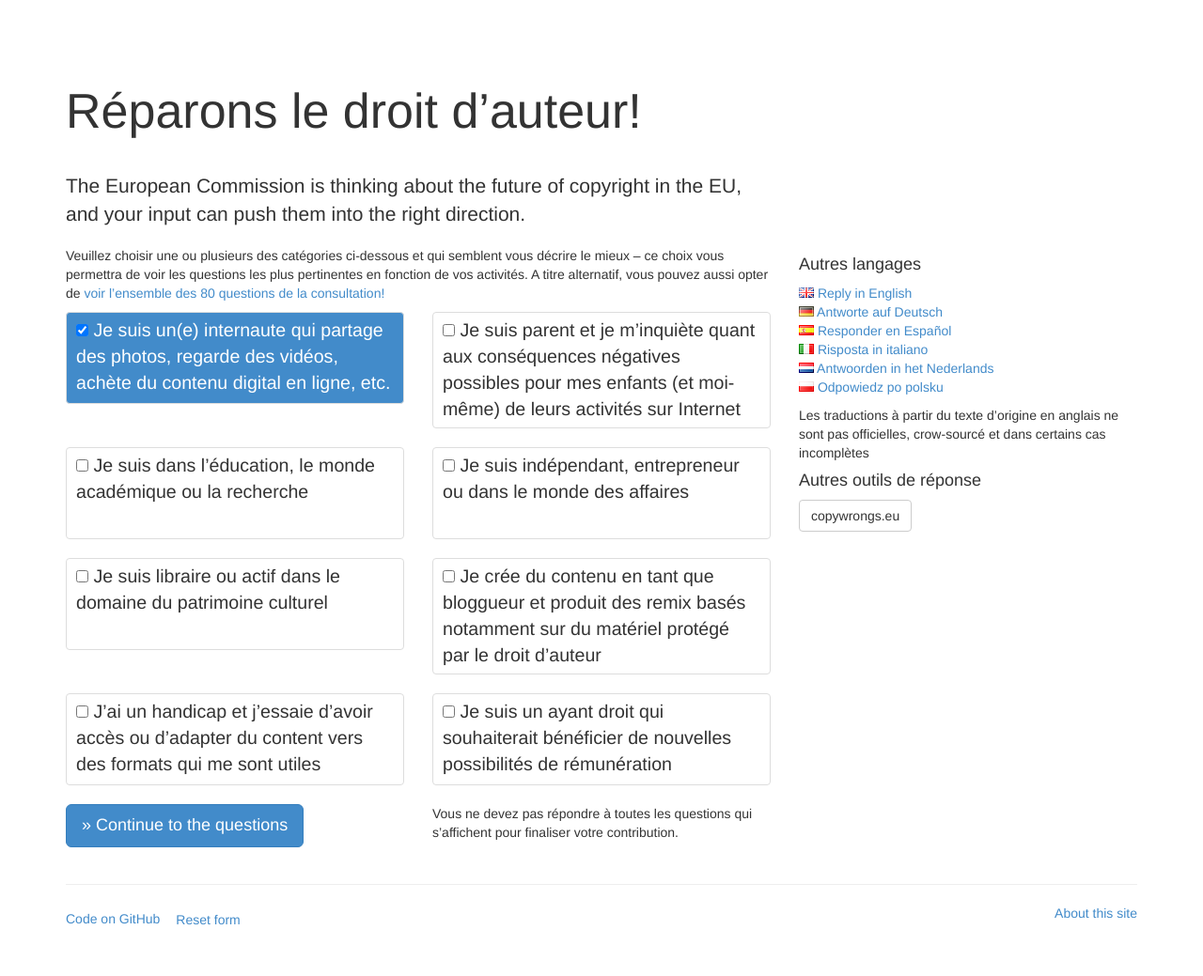
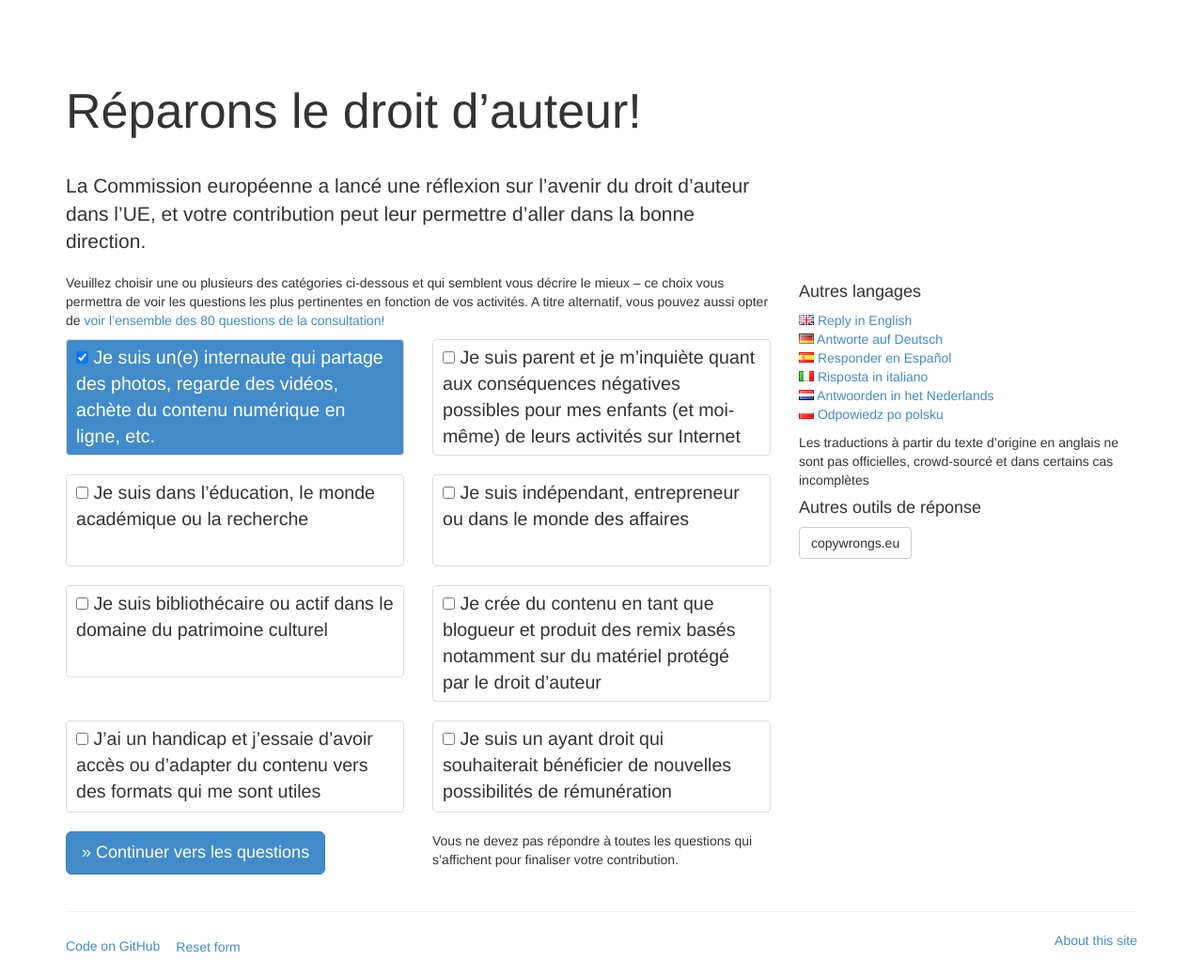
Before and after one commit to okfde/eucopyright, a Jekyll site: the page built from fr/index.html, in a window 1280 px wide. Shown: the whole page at 94% size. Built offline with Jekyll 4.4.1, drawn with Linux system fonts in a browser that asks for light colours; comment, search, counter and statistics services are not loaded; before the commit the page ends 1010 px from its top, so only the background shows below that; some of the changed lines change nothing that is shown.

Commit message:
Update persona.yml

```diff
--- a/_data/persona.yml
+++ b/_data/persona.yml
@@ -5,7 +5,7 @@ translations:
     es: Acceso a contenido en bibliotecas y archivos
     pl: Dostęp do treści w bibliotekach i archiwach
     nl: Toegang to content in bibliotheken en archieven
-    fr:
+    fr: Accès au contenu de bibliothèques et archives
   accesstocontent:
     de: Zugang zu Inhalten
     en: Access to Content
@@ -19,90 +19,91 @@ translations:
     es: Casi terminado!
     pl: Niemal gotowe!
     nl: Bijna klaar!
-    fr:
+    fr: Presque terminé!
   blogger:
     de: Ich schaffe Inhalte als Blogger/in und produziere Remixe aus geschütztem Material
     en: I’m creating content as a blogger and produce remixes of protected material
     es: Creo contenidos como bloguero y produzco contenido derivado de material protegido
     pl: Tworzę treści jako bloger/ka lub remiksuję treści chronione prawem autorskim
     nl: Ik creëer content als blogger of maak remixen met auteursrechtelijk beschermde werken
-    fr: Je crée du contenu en tant que bloggueur et produit des remix basés notamment sur du matériel protégé par le droit d’auteur
+    fr: Je crée du contenu en tant que blogueur et produit des remix basés notamment sur du matériel protégé par le droit d’auteur
   continuequestions:
     de: Weiter zu den Fragen
     en: Continue to the questions
     es: Continuar con las preguntas
     pl: Obejrzyj pytania
     nl: Ga naar de vragen
-    fr:
+    fr: Continuer vers les questions
   disabilities:
     de: Behinderungen
     en: Disabilities
     es: Discapacidad
     pl: Niepełnosprawność
     nl: Beperkingen
-    fr:
+    fr: Handicaps
   disabled:
     de: Ich habe eine Behinderung und versuche Inhalte in Formaten zu finden, die ich nutzen kann
     en: I’m a disabled user trying to access or adapt content in formats that I can actually use
     es: Tengo alguna discapacidad al intentar acceder o adaptar contenidos a formatos usables
     pl: Jestem osobą niepełnosprawną i zależy mi na dostępie do treści w formatach, z których mogę korzystać
     nl: Ik ben een gebruiker met beperkingen die probeert toegang te krijgen tot content, of content probeert om te zetten in formaten die bruikbaar zijn voor mij
-    fr: J’ai un handicap et j’essaie d’avoir accès ou d’adapter du content vers des formats qui me sont utiles
+    fr: J’ai un handicap et j’essaie d’avoir accès ou d’adapter du contenu vers des formats qui me sont utiles
   downloadonly:
     de: 'Das Dokument wird jetzt heruntergeladen. Bitte sende es per E-Mail an:'
     en: 'The document is now downloading. Please send it by email to:'
     es: 'El documento se está descargando. Por favor, envíalo por email a:'
     pl: 'Trwa ściąganie dokumentu. Proszę wysłać go pocztą elektroniczną do:'
     nl: 'Het document wordt nu gedownload. Mail het aub naar:'
-    fr:
+    fr: 'Le document est en train de télécharger. Veuillez l’envoyer par courriel à :'
   downloadtoown:
     de: Herunterladen zum Erwerb digitaler Inhalte
     en: Download to own digital content
     es: Descarga para adquirir contenidos digitales
     pl: Ściąganie treści cyfrowych w celu ich posiadania
-    fr:
+    nl: Downloaden van aangekochte content
+    fr: Télécharger suite à une acquisition de contenu numérique
   elending:
     de: Elektronische Ausleihe
     en: E-Lending
     es: Préstamo electrónico
     pl: Wypożyczenia elektroniczne
     nl: Uitlenen van digitale werken (e-lending)
-    fr:
+    fr: Prêts électroniques
   email:
     de: 'Optional: </span>Deine E-Mail-Adresse'
     en: 'Optional: </span>Your email address'
     es: 'Opcional: </span>Dirección de email'
     pl: 'Opcjonalnie: </span>Proszę podać adres email'
     nl: 'Facultatief: </span>Uw e-mail adres:'
-    fr:
+    fr: 'Facultatif: </span>Votre adresse e-mail: '
   emaildocument:
     de: Das fertige Dokument wird an deine E-Mail-Adresse geschickt.
     en: The finished document will be sent to your email address.
     es: El documento final se enviará a tu dirección de email.
     pl: Gotowy dokument zostanie wysłany na podany adres email.
-    nl: Het ingevulde document zal naar uw e-mail adres gestuurd worden.
-    fr:
+    nl: Het door u ingevulde document zal naar uw e-mail adres verstuurd worden.
+    fr: Le document rempli par vos soins sera envoyé vers votre adresse e-mail.
   emaildocumentpossible:
     de: Wir können dir das fertige Dokument zuschicken.
     en: We can send you the finished document by email.
     es: Podemos enviarte el focumento final por email.
     pl: Możesz otrzymać gotowy dokument pocztą elektroniczną.
-    nl: We kunnen u het ingevulde document per e-mail vesturen.
-    fr:
+    nl: We kunnen het door u het ingevulde document per e-mail naar u vesturen.
+    fr: Le document rempli par vos soins sera envoyé vers votre adresse e-mail.
   emailprivacy:
     de: Deine E-Mail-Adresse und alle anderen Angaben werden nur dazu genutzt, dir das fertige Dokument zu schicken.
     en: Your email address and all other input will <strong>not</strong> be used except for sending you the finished document.
     es: Tu email y cualquier otro dato introducido <strong>no</strong> será usado para otra cosa que el envío del documento final.
     pl: Podany adres emailowy oraz inne podane informacje <strong>nie zostaną</strong> wykorzystane inaczej niż w celu wysłania gotowego dokumentu.
-    nl: Uw e-mail adres en all andere informatie zal <strong>niet</strong> gebruikt worden, behalve om het ingevulde document naar u te versturen.
-    fr:
+    nl: Uw e-mail adres en alle andere informatie zal <strong>niet</strong> gebruikt worden, behalve om het ingevulde document naar u te versturen.
+    fr: Votre adresse e-mail et toute autre information ne seront <strong>pas</strong> utilisés, sauf dans le but de vous envoyer le document rempli par vos soins.
   enduser:
     de: Ich bin Online-Nutzer/in und teile Bilder, sehe Videos an, kaufe Medien online, etc.
     en: I’m an online user who shares pictures, watches videos, buys media online, etc.
     es: Soy un usuario en línea que comparte imágenes, ve vídeos, compra contenido online, etc.
     pl: Jestem internautą, który dzieli się zdjęciami, ogląda wideo, kupuje treści, itd.
     nl: Ik ben een online gebruiker die foto's deelt, video's bekijkt, online media koopt, enz.
-    fr: Je suis un(e) internaute qui partage des photos, regarde des vidéos, achète du contenu digital en ligne, etc.
+    fr: Je suis un(e) internaute qui partage des photos, regarde des vidéos, achète du contenu numérique en ligne, etc.
   entrepreneur:
     de: Ich bin Freiberufler/in, Unternehmer/in oder Geschäftsperson
     en: I’m a freelancer, entrepreneur or businessperson
@@ -116,21 +117,21 @@ translations:
     es: <span class="guide">Las explicaciones coloreadas así</span> se han agrupado por una amplia muestra representativa de grupos de interés de toda Europa, desde titulares de derechos hasta ONG's de interés público pasando por grandes representantes de los consumidores y otros. <a target="_blank" href="http://fixcopyright.eu/about-us/">Más información aquí.</a>
     pl: <span class="guide">Wyjaśnienia w tym kolorze</span> zostały przygotowane przez szeroką koalicję europejskich grup interesu, od posiadaczy praw przez organizacje społeczne działające w imię interesu publicznego, po grupy konsumenckie - i liczne inne podmioty. <a target="_blank" href="http://fixcopyright.eu/about-us/">Dowiedz się więcej, kim jesteśmy.</a>
     nl: <span class="guide">De uitleg ingekleurd zoals dit</span> werd opgesteld door een brede dwarsdoorsnede van belangengroepen uit heel Europe, gaande van rechthebbenden, NGOs die het publiek belang behartigen tot grote consumentenorganisaties en alles daartussen. Om meer te weten, <a target="_blank" href="http://fixcopyright.eu/about-us/">klik hier</a>
-    fr: <span class="guide">Les explications sur un fond comme celui-ci</span> ont été rédigées par un large éventail de groupes d’intérêts basés dans toute l’Europe, allant d’ayants droits à des ONG d’intérêt public, en passant par des organisations de protection du consommateur. Pour en savoir plus, <a target="_blank" href="http://fixcopyright.eu/about-us/">cliquze ici</a>
+    fr: <span class="guide">Les explications sur fond coloré</span> ont été rédigées par un large éventail de groupes d’intérêts basés dans toute l’Europe, allant d’ayants droits à des ONG d’intérêt public, en passant par des organisations de protection du consommateur. Pour en savoir plus, <a target="_blank" href="http://fixcopyright.eu/about-us/">cliquez ici</a>
   fullname:
     de: Dein voller Name
     en: Your full name
     es: Nombre completo
     pl: Imię i nazwisko
     nl: Uw volledige naam
-    fr:
+    fr: Votre nom complet
   interoperability:
     de: Interoperabilität von Identifikationsmerkmalen
     en: Interoperability of identifiers
     es: Interoperabilidad de identificadores
     pl: Interoperacyjność identyfikatorów
     nl: Interoperabiliteit van identifiers
-    fr:
+    fr: Interopérabilité d’identifiants
   introparagraph:
     de: Wähle eine oder mehrere Kategorien aus, die dich am besten beschreiben – das führt dich zu den Fragen, die am Relevantesten für dich sind. Alternativ kannst du, wenn du genau Mut hast, <a href="/de/full/">auch dir alle 80 Fragen der Konsultation anschauen!</a>
     en: Select one or more categories below that best describe you – this will lead you to the questions that are most relevant to your activities. Alternatively, if you are brave enough, <a href="/en/">have a look at all 80 consultation questions!</a>
@@ -142,49 +143,49 @@ translations:
     de: Übersetzungen in andere Sprachen als Englisch sind inoffiziell, crowd-gesourced und möglicherweise unvollständig.
     en: Translations in languages other than English are unofficial, crowd-sourced and possibly incomplete.
     nl: Vertalingen in andere talen dan het Engels zijn niet officieel, gecrowdsourced en mogelijks onvolledig.
-    fr: Les traductions à partir du texte d’origine en anglais ne sont pas officielles, crow-sourcé et dans certains cas incomplètes
+    fr: Les traductions à partir du texte d’origine en anglais ne sont pas officielles, crowd-sourcé et dans certains cas incomplètes
   librarian:
     de: Ich bin Bibliothekar/in oder aktiv im Bereich kulturelles Erbe
     en: I’m a librarian or active in the cultural heritage area
     es: Soy bibliotecario o un activo en el área de patrimonio cultural
     pl: Jestem bibliotekarką/rzem lub inaczej działam sferze dziedzictwa kulturowego
     nl: Ik ben een bibliothecaris of actief in de cultureel erfgoedsector
-    fr: Je suis libraire ou actif dans le domaine du patrimoine culturel
+    fr: Je suis bibliothécaire ou actif dans le domaine du patrimoine culturel
   limitations:
     de: Beschränkungen und Ausnahmen
     en: Limitations and exceptions
     es: Limitaciones y excepciones
     pl: Ograniczenia i wyjątki
     nl: Beperkingen en uitzonderingen
-    fr:
+    fr: Limitations et exceptions
   linking:
     de: Verlinken und Browsen
     en: Linking and Browsing
     es: Enlaces y navegación web
     pl: Linkowanie i przeglądanie
     nl: Linken en surfen
-    fr:
+    fr: Liens et navigation
   massdigitisation:
     de: Massen-Digitalisierung
     en: Mass digitisation
     es: Digitalización masiva
     pl: Masowa digitalizacja
     nl: Massadigitalisering
-    fr:
+    fr: Numérisation en masse
   namehelp:
     de: Bitte gib deinen Namen an, damit deine Stimme bei der EU zählt.
     en: Please provide your name to make your voice count.
     es: Por favor, introduce tu nombre para que su voz cuente.
     pl: Proszę podać swoje imię i nazwisko, aby głos był wazny.
     nl: Gelieve uw naam op te geven zodat uw stem gehoord wordt.
-    fr:
+    fr: Merci de préciser votre nom, afin de vous assurer que votre voix soit entendue.
   offpremiseaccess:
     de: Online-Zugang zu Bibliotheksbeständen
     en: Off-premises access to library collections
     es: Acceso desde otros sitios a los fondos bibliotecarios
     pl: Dostęp do zasobów bibliotek poza ich murami
     nl: Online toegang to bibliotheekcollecties
-    fr:
+    fr: Accès hors des bibliothèques à leur collection d’ouvrages
   otherguides:
     de: Andere Antwortwerkzeuge
     en: Other answering tools
@@ -198,7 +199,7 @@ translations:
     es: Otras cuestiones
     pl: Inne kwestie
     nl: Andere problemen
-    fr:
+    fr: Autres problèmes
   otherlanguages:
     de: Andere Sprachen
     en: Other languages
@@ -219,14 +220,14 @@ translations:
     es: Se aplica la <a href="http://ec.europa.eu/internal_market/consultations/2013/copyright-rules/docs/privacy-statement_en.pdf">Declaración de Privacidad de la Comisión Europea</a>.
     pl: Konsultacje są objęte <a href="http://ec.europa.eu/internal_market/consultations/2013/copyright-rules/docs/privacy-statement_en.pdf">regulaminem ochrony prywatności Komisji Europejskiej</a>.
     nl: Het <a href="http://ec.europa.eu/internal_market/consultations/2013/copyright-rules/docs/privacy-statement_en.pdf">privacy beleid van de Europese Commissie</a> is van toepassing.
-    fr:
+    fr: La <a href="http://ec.europa.eu/internal_market/consultations/2013/copyright-rules/docs/privacy-statement_en.pdf">procédure de la Commission européenne relative à la vie privée</a> est d’application.
   privatecopying:
     de: Privatkopie und Fotokopie
     en: Private Copying &amp; reprography
     es: Copia privada y la reprografía
     pl: Prywatne kopiowanie i reprografia
     nl: Thuiskopie &amp; reprografie
-    fr:
+    fr: Copie privée et réprographie
   questionhint:
     de: Du musst nicht alles ausfüllen und kannst Fragen auslassen, wenn du möchtest.
     en: You do not have to fill out everything and can skip questions if you want to.
@@ -238,28 +239,28 @@ translations:
     es: Registro de obras
     pl: Rejestracja utworów
     nl: Registratie van werken
-    fr:
+    fr: Enregistrement d’oeuvres
   remuneration:
     de: Faire Vergütung von Autoren &amp; Künstlern
     en: Fair remuneration of authors &amp; performers
     es: Remuneración justa de los autores y artistas
     pl: Sprawiedliwe wynagrodzenia twórców i wykonawców
     nl: Billijke vergoeding voor auteurs en uitvoerende kunstenaars
-    fr:
+    fr: Rémunération équitable des auteurs et artistes
   research:
     de: Forschung
     en: Research
     es: Investigación
     pl: Badania
     nl: Onderzoek
-    fr:
+    fr: Recherche
   respectforrights:
     de: Respekt für Rechte
     en: Respect for rights
     es: Respeto a los derechos
     pl: Poszanowanie praw
     nl: Respect voor rechten
-    fr:
+    fr: Respect des droits
   rightsholder:
     de: Ich bin Rechteinhaber/in und würde gerne von neuen Formen der Vergütung profitieren
     en: I’m a rightsholder that would like to benefit from new forms of remuneration
@@ -280,26 +281,26 @@ translations:
     es: 'El documento final se te envía por email (<span class="email-sent-to"></span>). Por favor, reenvíalo a:'
     pl: 'Skończony dokument został wysłany na podany adres email (<span class="email-sent-to"></span>). Proszę wysłać jego kopię do:'
     nl: 'Het ingevuld document is naar u verzonden per e-mail (<span class="email-sent-to"></span>). Gelieve het door te sturen naar:'
-    fr:
+    fr: 'Le document rempli par vos soins vous a été envoyé par e-mail (<span class="email-sent-to"></span>). Veuillez l’envoyer à:'
   storelabel:
     de: Erlaube es uns, deine Angaben zu speichern und dich zur Kampagne zu kontaktieren.
     en: Allow us to store your answers and contact you about the campaign.
     nl: Laat ons toe om jouw antwoorden te bewaren en jou te contacteren over de campagne.
-    fr:
+    fr: Veuillez nous autoriser à conserver un exemplaire de votre réponse et de vous contacter a sujet de cette campagne.
   submit:
     de: Schicke das Formular ab
     en: Submit this form
     es: Enviar formulario
     pl: Wyślij formularz
     nl: Verstuur dit formulier
-    fr:
+    fr: Envoyez le formulaire
   subtitle:
     de: Die Europäische Kommission denkt über die Zukunft des Urheberrechts in der EU nach und deine Meinung kann sie in die richtige Richtung lenken.
     en: The European Commission is thinking about the future of copyright in the EU, and your input can push them into the right direction.
     es: La Comisión Europea está pensando en el futuro de los derechos de autor en la UE, y tu opinión puede empujarlos en la dirección correcta.
     pl: Komisja Europejska prowadzi namysł nad reformą prawa autorskiego w Europie. Twoja opinia może pozytywnie wpłynąć na kierunek podejmowanych działań.
     nl: De Europese Commissie denkt over de toekomst van het auteursrecht in de EU, en jouw input kan hen op de juiste weg zetten.
-    fr:
+    fr: La Commission européenne a lancé une réflexion sur l’avenir du droit d’auteur dans l’UE, et votre contribution peut leur permettre d’aller dans la bonne direction.
   teacher:
     de: Ich bin Lehrer/in, Akademiker/in oder Forscher/in
     en: I’m a teacher, academic or researcher
@@ -313,21 +314,21 @@ translations:
     es: Enseñanza
     pl: Oświata
     nl: Onderwijs
-    fr:
+    fr: Education
   termofprotection:
     de: Schutzdauer
     en: Term of protection
     es: Plazo de protección
     pl: Czas ochrony
     nl: Beschermingsduur
-    fr:
+    fr: Durée de protection
   textdatamining:
     de: Text- und Data-Mining
     en: Text and data mining
     es: Texto y minería de datos
     pl: Eksploracja tekstów i danych
     nl: Tekst en data mining
-    fr:
+    fr: Recherche et extraction de données
   title:
     de: Reparier das EU-Urheberrecht!
     en: Let's fix EU Copyright!
@@ -341,4 +342,4 @@ translations:
     es: Contenido generado por el usuario
     pl: Treści tworzone przez użytkownikó∑
     nl: Door gebruikers gegenereerde inhoud (user generated content)
-    fr:
+    fr: Contenu généré par l’utilisateur (user generated content)
```
